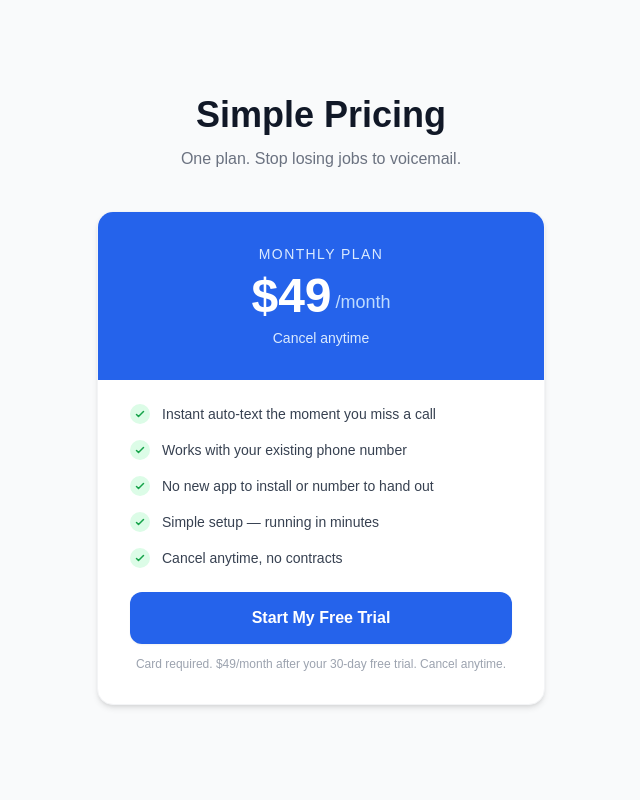
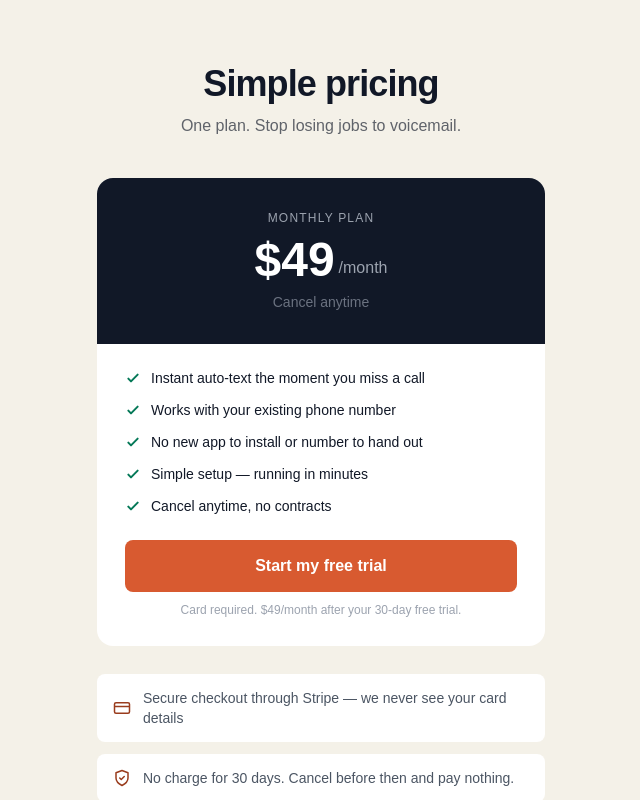
Before and after one commit to TonyShotliff/garage-door-leads, a Next.js app: page /pricing in a window 1280 px wide. Shown: the top 800 px of the page, without its empty margins (319-959 px from the left). Built offline with nearby package versions, Linux system fonts and the light colour scheme.

Commit message:
Restyle pricing page to match new homepage palette, add trust signals

```diff
--- a/src/app/pricing/page.tsx
+++ b/src/app/pricing/page.tsx
@@ -21,26 +21,26 @@ export default function PricingPage() {
   }
 
   return (
-    <main className="min-h-screen bg-gray-50 flex items-center justify-center px-4 py-16">
+    <main className="min-h-screen bg-[#F4F1E8] flex items-center justify-center px-4 py-16">
       <div className="max-w-md w-full">
         <div className="text-center mb-10">
-          <h1 className="text-4xl font-bold text-gray-900">Simple Pricing</h1>
-          <p className="text-gray-500 mt-3">One plan. Stop losing jobs to voicemail.</p>
+          <h1 className="text-4xl font-bold text-gray-900 tracking-tight">Simple pricing</h1>
+          <p className="text-gray-900 opacity-65 mt-2.5">One plan. Stop losing jobs to voicemail.</p>
         </div>
 
-        <div className="bg-white rounded-2xl shadow-md border border-gray-100 overflow-hidden">
+        <div className="bg-white rounded-2xl overflow-hidden">
           {/* Plan header */}
-          <div className="bg-blue-600 px-8 py-8 text-center">
-            <p className="text-blue-100 text-sm font-medium uppercase tracking-widest mb-2">Monthly Plan</p>
+          <div className="bg-gray-900 px-8 py-8 text-center">
+            <p className="text-gray-400 text-xs font-medium uppercase tracking-widest mb-2.5">Monthly plan</p>
             <div className="flex items-end justify-center gap-1">
               <span className="text-white text-5xl font-bold">$49</span>
-              <span className="text-blue-200 text-lg mb-1">/month</span>
+              <span className="text-gray-400 text-base mb-1">/month</span>
             </div>
-            <p className="text-blue-100 text-sm mt-2">Cancel anytime</p>
+            <p className="text-gray-500 text-sm mt-2">Cancel anytime</p>
           </div>
 
           {/* Features */}
-          <div className="px-8 py-6 space-y-4">
+          <div className="px-7 py-6 space-y-3">
             {[
               "Instant auto-text the moment you miss a call",
               "Works with your existing phone number",
@@ -48,19 +48,17 @@ export default function PricingPage() {
               "Simple setup — running in minutes",
               "Cancel anytime, no contracts",
             ].map((feature) => (
-              <div key={feature} className="flex items-center gap-3">
-                <div className="flex-shrink-0 w-5 h-5 bg-green-100 rounded-full flex items-center justify-center">
-                  <svg className="w-3 h-3 text-green-600" fill="none" stroke="currentColor" viewBox="0 0 24 24">
-                    <path strokeLinecap="round" strokeLinejoin="round" strokeWidth={3} d="M5 13l4 4L19 7" />
-                  </svg>
-                </div>
-                <span className="text-gray-700 text-sm">{feature}</span>
+              <div key={feature} className="flex items-start gap-2.5">
+                <svg className="w-4 h-4 text-emerald-700 flex-shrink-0 mt-0.5" fill="none" stroke="currentColor" viewBox="0 0 24 24">
+                  <path strokeLinecap="round" strokeLinejoin="round" strokeWidth={3} d="M5 13l4 4L19 7" />
+                </svg>
+                <span className="text-gray-900 text-sm">{feature}</span>
               </div>
             ))}
           </div>
 
           {/* CTA */}
-          <div className="px-8 pb-8">
+          <div className="px-7 pb-7">
             {error && (
               <div className="mb-4 bg-red-50 border border-red-200 text-red-700 text-sm rounded-lg px-4 py-3">
                 {error}
@@ -69,13 +67,38 @@ export default function PricingPage() {
             <button
               onClick={handleSubscribe}
               disabled={loading}
-              className="w-full bg-blue-600 hover:bg-blue-700 active:bg-blue-800 disabled:opacity-60 disabled:cursor-not-allowed text-white font-semibold py-3.5 rounded-xl transition text-base shadow-sm"
+              className="w-full bg-[#D85A30] hover:bg-[#c14d26] active:bg-[#a8421f] disabled:opacity-60 disabled:cursor-not-allowed text-white font-semibold py-3.5 rounded-lg transition text-base"
             >
-              {loading ? "Redirecting to checkout..." : "Start My Free Trial"}
+              {loading ? "Redirecting to checkout..." : "Start my free trial"}
             </button>
-            <p className="text-xs text-center text-gray-400 mt-3">
-              Card required. $49/month after your 30-day free trial. Cancel anytime.
+            <p className="text-xs text-center text-gray-400 mt-2.5">
+              Card required. $49/month after your 30-day free trial.
             </p>
+          </div>
+        </div>
+
+        {/* Trust signals */}
+        <div className="mt-7 space-y-3">
+          <div className="flex items-center gap-3 bg-white rounded-lg px-4 py-3.5">
+            <svg className="w-[18px] h-[18px] text-[#993C1D] flex-shrink-0" fill="none" stroke="currentColor" viewBox="0 0 24 24">
+              <rect x="2" y="5" width="20" height="14" rx="2" strokeWidth="2" />
+              <path strokeWidth="2" d="M2 10h20" />
+            </svg>
+            <span className="text-sm text-gray-600">Secure checkout through Stripe — we never see your card details</span>
+          </div>
+          <div className="flex items-center gap-3 bg-white rounded-lg px-4 py-3.5">
+            <svg className="w-[18px] h-[18px] text-[#993C1D] flex-shrink-0" fill="none" stroke="currentColor" viewBox="0 0 24 24">
+              <path strokeWidth="2" strokeLinecap="round" strokeLinejoin="round" d="M12 22s8-4 8-10V5l-8-3-8 3v7c0 6 8 10 8 10z" />
+              <path strokeWidth="2" strokeLinecap="round" strokeLinejoin="round" d="M9 12l2 2 4-4" />
+            </svg>
+            <span className="text-sm text-gray-600">No charge for 30 days. Cancel before then and pay nothing.</span>
+          </div>
+          <div className="flex items-center gap-3 bg-white rounded-lg px-4 py-3.5">
+            <svg className="w-[18px] h-[18px] text-[#993C1D] flex-shrink-0" fill="none" stroke="currentColor" viewBox="0 0 24 24">
+              <circle cx="12" cy="8" r="4" strokeWidth="2" />
+              <path strokeWidth="2" strokeLinecap="round" d="M4 21c0-4.5 3.5-7 8-7s8 2.5 8 7" />
+            </svg>
+            <span className="text-sm text-gray-600">Built and operated by Anthony Shotliff — a real person, not a call center</span>
           </div>
         </div>
       </div>
```
